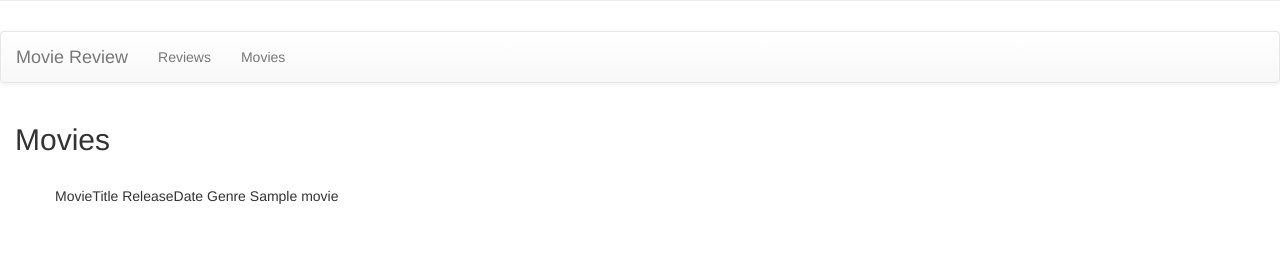
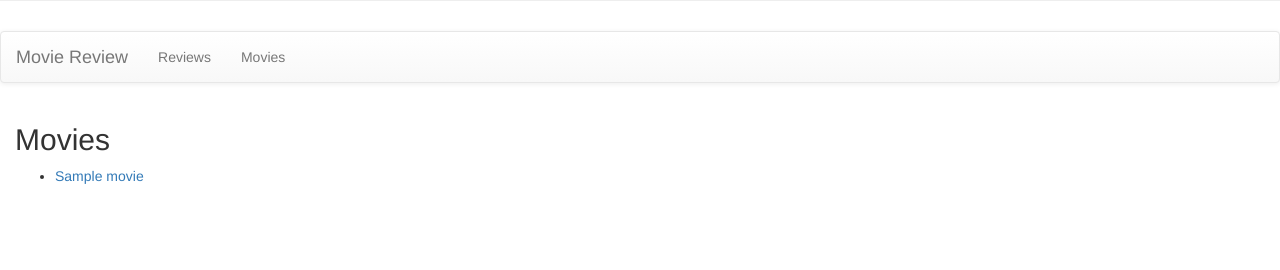
Before and after one commit to Sam-Smolen/moviereviews, a Django app: page /movrev/movies/ in a window 1280 px wide. Shown: the part 194-464 px from the top of the page. Run offline with Django 4.2, Linux system fonts and the light colour scheme; tables that the repository leaves empty hold one stand-in row (values such as "Sample post"); some libraries are stand-ins or nearby versions.

Commit message:
added detail view for movies

```diff
--- a/movrev/templates/movrev/moviedetails.html
+++ b/movrev/templates/movrev/moviedetails.html
@@ -1,6 +1,9 @@
 {% extends 'base.html' %}
 {% block content %}
 <h2>Movie Details</h2>
-<p>Movie ID: {{movie.id}} </p>
+<p>Movie Title : {{movie.movietitle}}<br/>
+Release Date : {{movie.movreleasedate}} <br/>
+Genre : {{ movie.movgenre}} <br/>
+</p>
 
 {% endblock %}
--- a/movrev/templates/movrev/movies.html
+++ b/movrev/templates/movrev/movies.html
@@ -1,23 +1,10 @@
-{% extends 'base.html' %}
+{% extends 'base.html'%}
 {% block content %}
 <h2>Movies</h2>
 <ul>
-<table class='table'></table>
-<tr>
-    <th>MovieTitle</th>
-    <th>ReleaseDate</th>
-    <th>Genre</th>
-</tr>
-{% for m in movie_list %}
-<tr>
-    <td>{{ m.movietitle }}</td>
-       <td>{{ m.releasedate }}</td>
-       <td>{{ m.genre }}</td>
-</tr>
-
-{% endfor %}
-
-</table>
+   {% for m in movie_list %}
+     <li><a href="{% url 'moviedetails' id=m.id %}"> {{ m.movietitle }}</a></li>
+   {% endfor %}
 </ul>
 
 {% endblock %}
--- a/movrev/views.py
+++ b/movrev/views.py
@@ -1,5 +1,6 @@
 from django.shortcuts import render, get_object_or_404
 from .models import Movie, Review
+from django.urls import reverse_lazy
 
 # Create your views here.
 def index(request):
```
Also changed, not shown: movrev/forms.py (added, +7 -0 lines).
